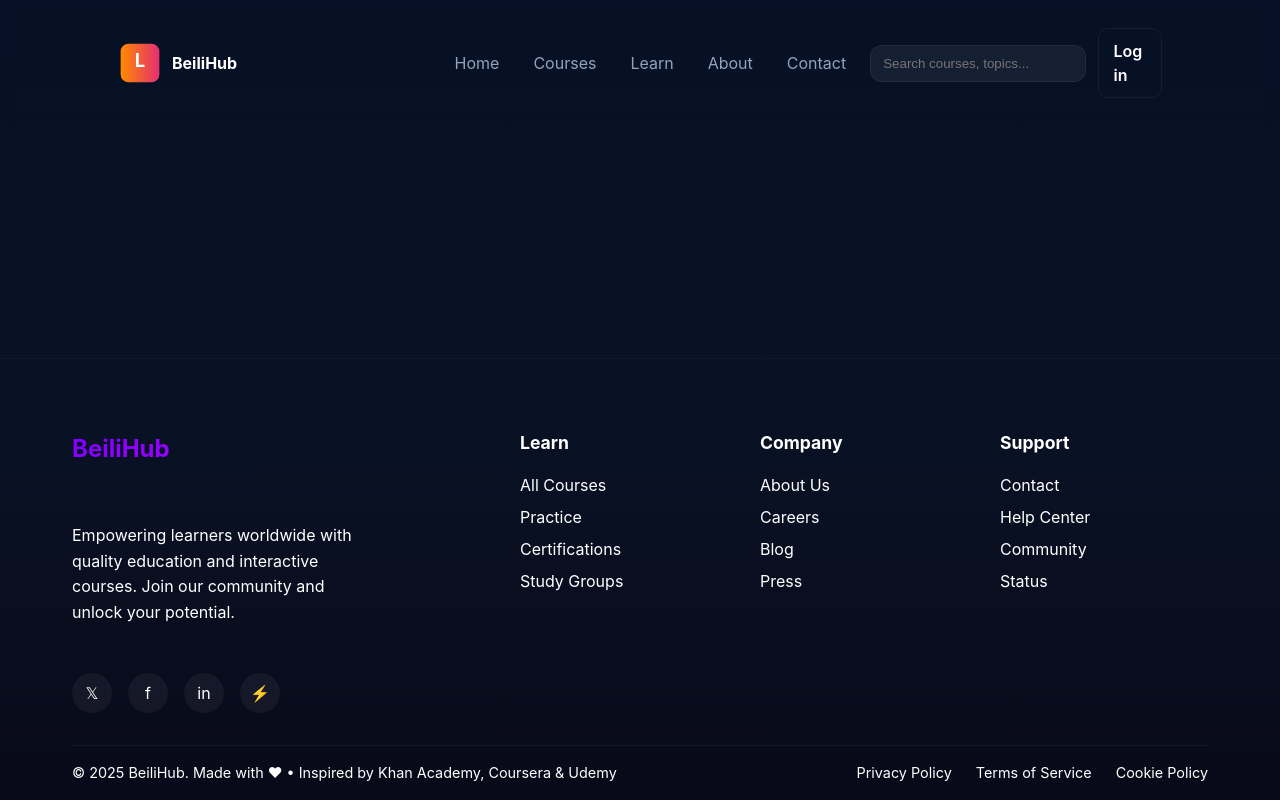
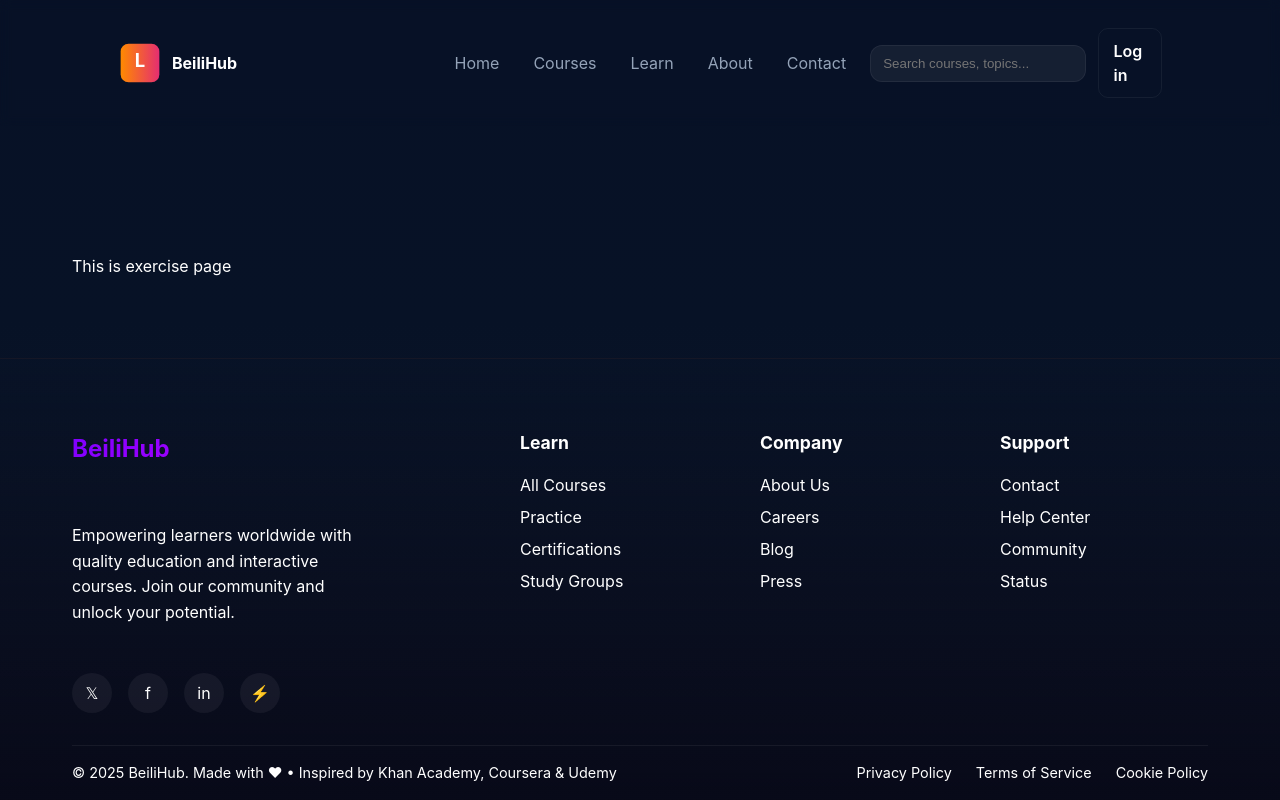
Before and after one commit to mangathemango/BeiliHub_React, a React (Vite) app: page /lesson/1/1/exercise in a window 1280 px wide. Built offline with nearby package versions, Linux system fonts and the light colour scheme.

Commit message:
Add Exercise placeholder

```diff
--- a/src/App.jsx
+++ b/src/App.jsx
@@ -9,6 +9,7 @@ import Contact from './pages/Contact/Contact';
 import Login from './pages/Login/Login';
 import NetworkingCourse from './pages/NetworkingCourse/NetworkingCourse';
 import Lesson from './pages/Lesson/Lesson';
+import Exercise from './pages/Lesson/Exercise';
 import './global.css';
 import Question from './pages/Lesson/components/Question/Question';
 
@@ -25,6 +26,7 @@ function App() {
           <Route path="/login" element={<Login />} />
           <Route path="/networking-course" element={<NetworkingCourse />} />
           <Route path="/lesson/:category/:id" element={<Lesson />} />
+          <Route path="/lesson/:category/:id/exercise" element={<Exercise />} />
         </Routes>
       </Layout>
     </Router>
--- /dev/null
+++ b/src/pages/Lesson/Exercise.jsx
@@ -0,0 +1,8 @@
+
+const Exercise = () => {
+    return <div>
+        <p>This is exercise page</p>
+    </div>
+}
+
+export default Exercise;
```
